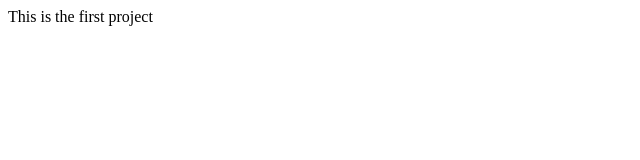
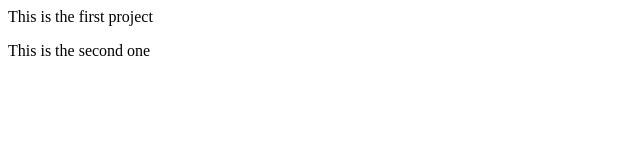
Before and after one commit to IshanRoka/first, a plain HTML site: page index.html in a window 1280 px wide. Shown: the whole page, without its empty margins (0-640 px from the left). Drawn offline with Linux system fonts and the light colour scheme.

Commit message:
this is the second one

```diff
--- a/index.html
+++ b/index.html
@@ -7,5 +7,6 @@
 </head>
 <body>
     This is the first project
+    <p>This is the second one</p>
 </body>
 </html>
```
